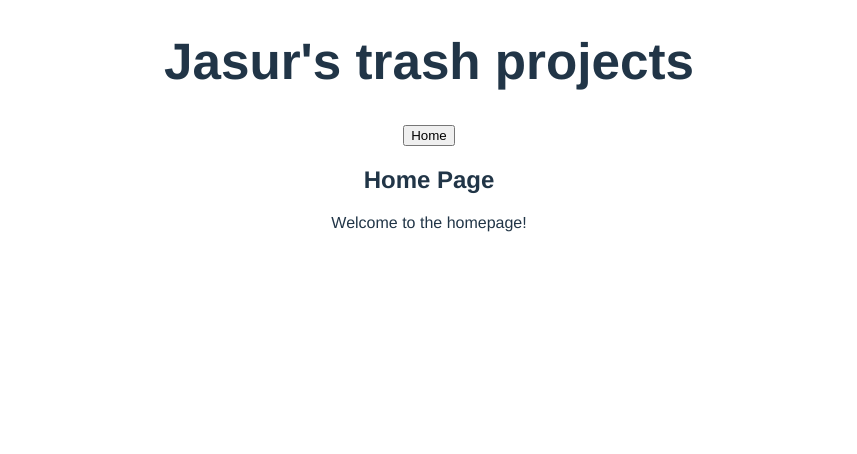
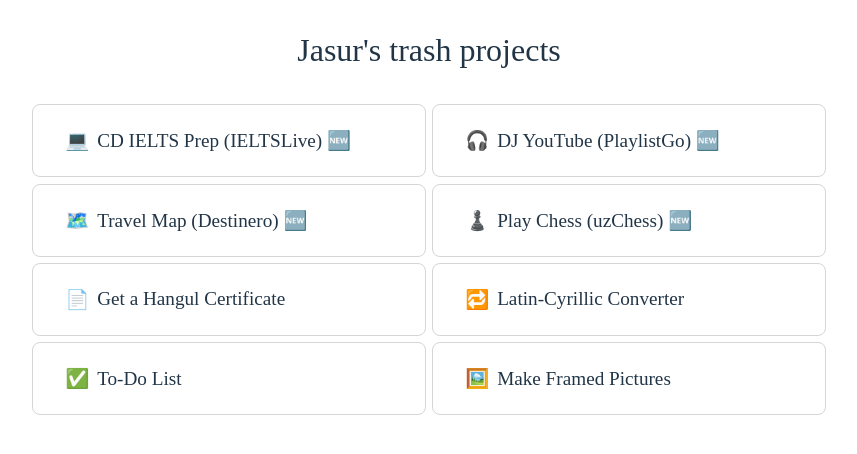
Before and after one commit to jasurlive/jasurlive.github.io, a Vue app: page / in a window 1280 px wide. Shown: the top 454 px of the page, without its empty margins (211-1068 px from the left). Built offline with nearby package versions, Linux system fonts and the light colour scheme.

Commit message:
new design and parameters

```diff
--- /dev/null
+++ b/src/add/components/Links.vue
@@ -0,0 +1,167 @@
+<template>
+  <div class="container-web-projects">
+    <a
+      v-for="(project, index) in webProjectsData"
+      :key="index"
+      :href="project.url"
+      class="web-project-link"
+      target="_blank"
+      rel="noopener"
+    >
+      <div class="link-icon">{{ project.icon }}</div>
+      {{ project.description }}
+    </a>
+  </div>
+</template>
+
+<script>
+export default {
+  name: "Projects",
+  data() {
+    return {
+      webProjectsData: [
+        {
+          name: "CD IELTS Preparation",
+          url: "https://ieltslive.vercel.app/",
+          icon: "💻",
+          description: "CD IELTS Prep (IELTSLive) 🆕",
+        },
+        {
+          name: "Music Playlist (DJ)",
+          url: "https://playlistgo.vercel.app/",
+          icon: "🎧",
+          description: "DJ YouTube (PlaylistGo) 🆕",
+        },
+        {
+          name: "Travel Map",
+          url: "https://destinero.vercel.app/",
+          icon: "🗺️",
+          description: "Travel Map (Destinero) 🆕",
+        },
+        {
+          name: "uzChess.vercel.app",
+          url: "https://uzchess.vercel.app",
+          icon: "♟️",
+          description: "Play Chess (uzChess) 🆕",
+        },
+        {
+          name: "Get a Hangul Certificate",
+          url: "https://jasurlive.github.io/Hangul/",
+          icon: "📄",
+          description: "Get a Hangul Certificate",
+        },
+        {
+          name: "Latin-Cyrillic Converter (uzConvert)",
+          url: "https://uzconvert.vercel.app",
+          icon: "🔁",
+          description: "Latin-Cyrillic Converter",
+        },
+        {
+          name: "To-Do List",
+          url: "https://jasurlive.github.io/to-do-list",
+          icon: "✅",
+          description: "To-Do List",
+        },
+        {
+          name: "Make Framed Pictures",
+          url: "https://jasurlive.github.io/photo-frame/",
+          icon: "🖼️",
+          description: "Make Framed Pictures",
+        },
+      ],
+    };
+  },
+};
+</script>
+
+<style scoped>
+:root {
+  --bg-gradient-top: rgba(234, 234, 234, 0.7);
+  --bg-gradient-bottom: rgba(255, 255, 255, 0.7);
+  --text-color: #1c4777;
+  --hover-bg-start: #598dc7;
+  --hover-bg-end: #7fb0e1;
+  --hover-text: #ffffff;
+}
+
+.theme-dark {
+  --bg-gradient-top: rgba(120, 120, 120, 0.8);
+  --bg-gradient-bottom: rgba(170, 170, 170, 0.8);
+  --text-color: #e0e0e0;
+  --hover-bg-start: #4a4a4a;
+  --hover-bg-end: #5c5c5c;
+  --hover-text: #ffffff;
+}
+
+.container-web-projects {
+  display: flex;
+  flex-wrap: wrap;
+  justify-content: space-evenly;
+  width: 100%;
+  margin: 2rem auto;
+}
+.web-project-link {
+  text-decoration: none;
+  border-radius: 8px;
+  transition: background-color 0.3s ease, border-color 0.3s ease,
+    transform 0.3s ease;
+  background: linear-gradient(
+      to top,
+      var(--bg-gradient-top),
+      var(--bg-gradient-bottom)
+    ),
+    linear-gradient(
+      to bottom,
+      var(--bg-gradient-top),
+      var(--bg-gradient-bottom)
+    );
+  color: var(--text-color);
+  display: flex;
+  justify-content: flex-start;
+  align-items: center;
+  gap: 0.5rem;
+  margin: 0.2rem;
+  font-size: 1.1rem;
+  padding: 1rem 1.5rem;
+  border: 1px solid #96969666;
+}
+
+.web-project-link:hover {
+  background: linear-gradient(
+    to right,
+    var(--hover-bg-start),
+    var(--hover-bg-end)
+  );
+  color: var(--hover-text);
+  transform: scale(1.01);
+  box-shadow: 0px 0px 10px rgba(0, 0, 0, 0.3);
+}
+
+@media screen and (max-width: 600px) {
+  .container-web-projects {
+    flex-direction: column;
+    align-items: center;
+    margin-top: -5rem;
+    margin-bottom: 2rem;
+  }
+
+  .web-project-link {
+    width: 20rem;
+    justify-content: center;
+    font-size: 1rem;
+    padding: 1rem;
+  }
+}
+
+@media screen and (min-width: 601px) {
+  .container-web-projects {
+    padding: 0 15rem;
+  }
+
+  .web-project-link {
+    flex: 1 1 calc(50% - 1rem);
+    font-size: 1.2rem;
+    padding: 1.5rem 2rem;
+  }
+}
+</style>
--- a/src/add/css/App.css
+++ b/src/add/css/App.css
@@ -1,29 +1,31 @@
+* {
+  box-sizing: border-box;
+  margin: 0;
+  padding: 0;
+}
+
 :root {
   color-scheme: light dark;
   color: rgba(255, 255, 255, 0.87);
-  background-color: #242424;
-
-  font-synthesis: none;
-}
-
-a {
-  font-weight: 500;
-  color: #646cff;
-  text-decoration: inherit;
-}
-
-a:hover {
-  color: #535bf2;
-}
-
-body {
-  margin: 0;
+  background-color: #494949;
 }
 
 h1 {
-  font-size: 3.2em;
-  line-height: 1.1;
+  text-align: center;
+  font-size: 2rem;
+  font-weight: 400;
+  margin: 2rem auto;
 }
+
+body,
+html {
+  margin: 0;
+  padding: 0;
+  width: 100%;
+  height: 100%;
+  overflow: hidden;
+}
+
 
 @media (prefers-color-scheme: light) {
   :root {
--- a/src/vue/App.vue
+++ b/src/vue/App.vue
@@ -1,45 +1,25 @@
-<!-- src/App.vue -->
 <template>
   <div id="app">
     <header>
       <h1>Jasur's trash projects</h1>
     </header>
 
-    <nav>
-      <button @click="view = 'home'">Home</button>
-    </nav>
-
     <main>
-      <component :is="currentView" />
+      <Links />
     </main>
   </div>
 </template>
 
 <script>
-import Home from "../components/Home.vue";
-import About from "../components/About.vue";
+import Links from "../add/components/Links.vue";
+import "../add/css/App.css";
 
 export default {
   name: "App",
-  data() {
-    return {
-      view: "home",
-    };
-  },
-  computed: {
-    currentView() {
-      return this.view === "home" ? Home : About;
-    },
+  components: {
+    Links,
   },
 };
 </script>
 
-<style scoped>
-#app {
-  font-family: Avenir, Helvetica, Arial, sans-serif;
-  text-align: center;
-}
-nav button {
-  margin: 0 10px;
-}
-</style>
+<style scoped></style>
--- a/src/vue/main.ts
+++ b/src/vue/main.ts
@@ -1,5 +1,3 @@
 import { createApp } from "vue";
-import "../add/css/App.css";
 import App from "./App.vue";
-
 createApp(App).mount("#app");
--- a/vite.config.ts
+++ b/vite.config.ts
@@ -3,6 +3,10 @@ import vue from "@vitejs/plugin-vue";
 
 export default defineConfig({
   plugins: [vue()],
+  server: {
+    port: 3000,
+    open: true,
+  },
   resolve: {
     extensions: [".js", ".ts", ".vue", ".css"],
   },
```
Also changed, not shown: src/types/vite-env.d.ts (+1 -6 lines), src/add/components/About.vue (renamed from src/components/About.vue), src/add/components/Home.vue (renamed from src/components/Home.vue).
